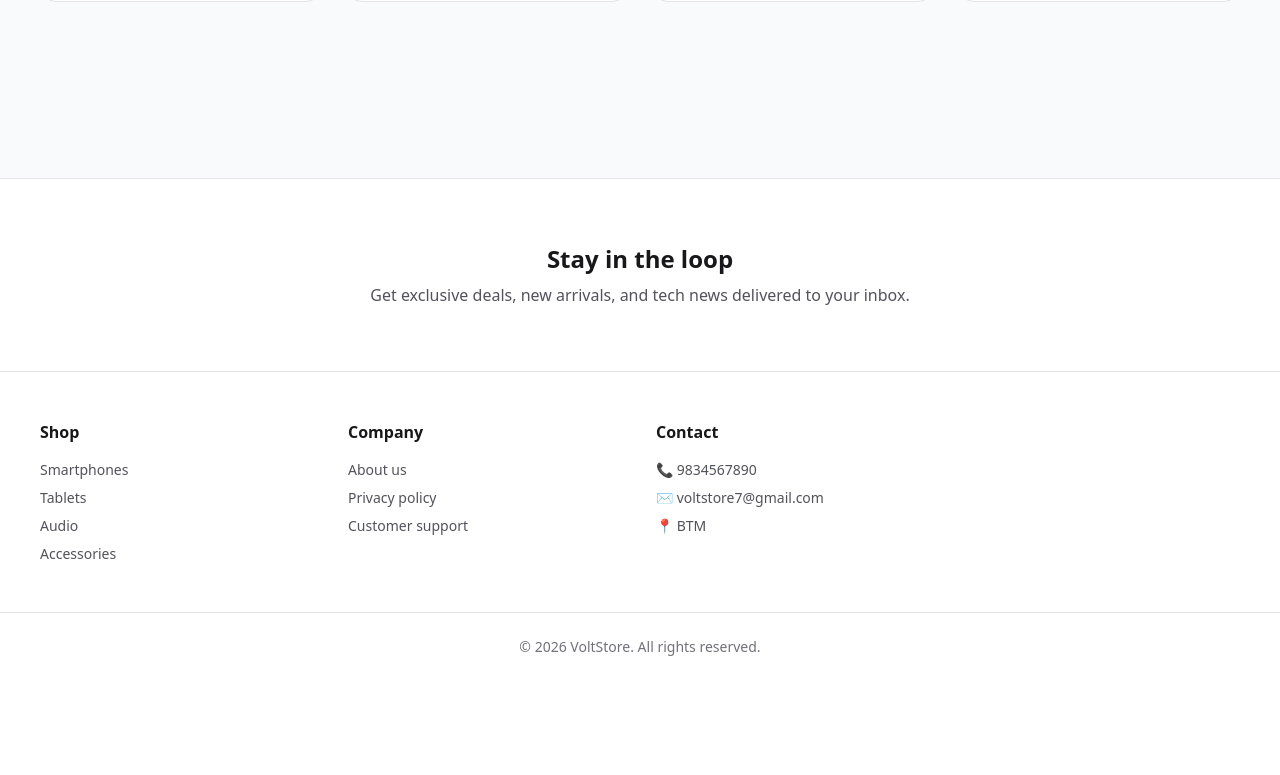
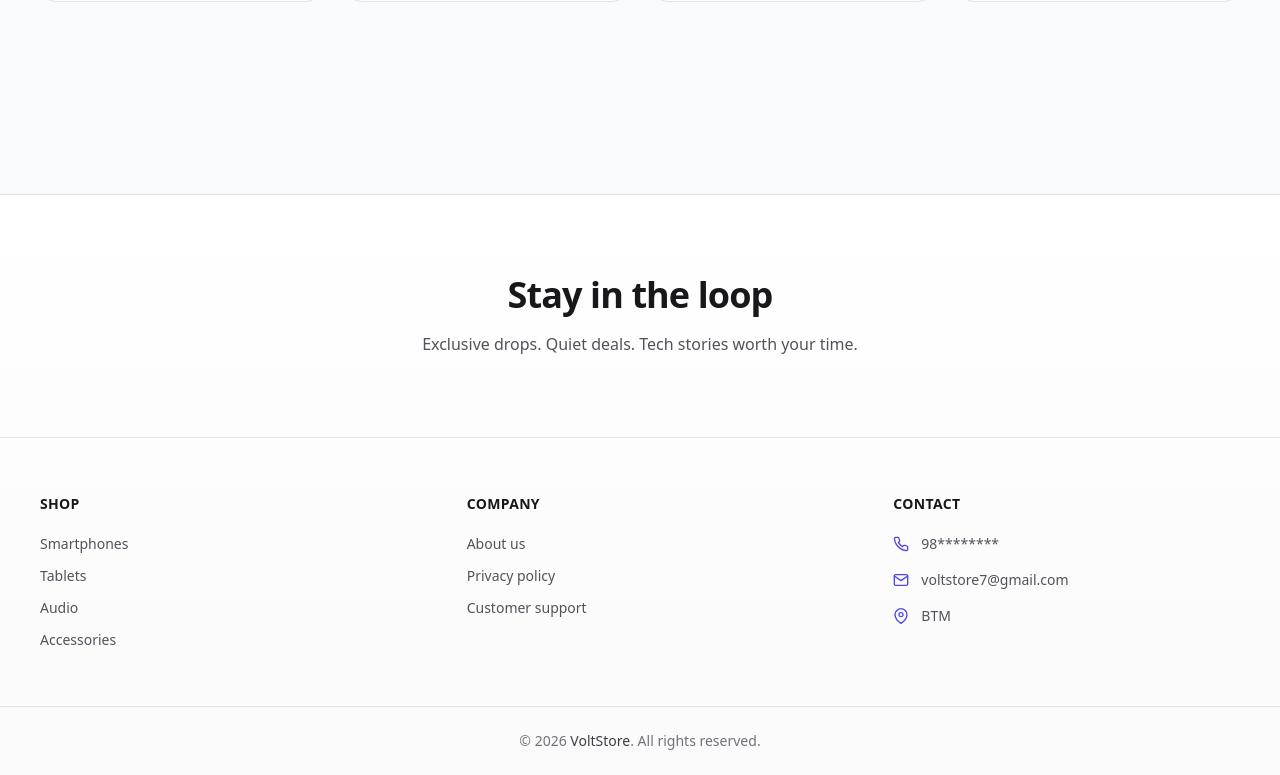
Before and after one commit to sewak07/E-commerce, a React app in the folder frontend/: page / in a window 1280 px wide. Shown: the part 655-1430 px from the top of the page. Before the commit the page ends 1336 px from the top, so only its background shows below. Built offline with nearby package versions, Linux system fonts and the light colour scheme; the HTML template or start-up script is replaced by a standard one.

Commit message:
icons and responsiveness added

```diff
--- a/frontend/src/components/AdminHeader.jsx
+++ b/frontend/src/components/AdminHeader.jsx
@@ -3,10 +3,11 @@ import { Link } from "react-router-dom";
 export default function AdminHeader() {
   return (
     <header className="w-full bg-gray-900 border-b border-gray-800 sticky top-0 z-50">
-      <div className="max-w-7xl mx-auto px-6 py-4 flex items-center justify-between">
+      <div className="max-w-7xl mx-auto px-4 sm:px-6 py-4 flex items-center justify-between">
 
         {/* Left: Logo + Panel name */}
-        <div className="flex items-center gap-6">
+        <div className="flex flex-col sm:flex-row sm:items-center sm:gap-6 gap-1">
+
           <Link
             to="/admin-dashboard"
             className="flex items-center gap-1 text-xl font-semibold tracking-wide"
@@ -16,20 +17,32 @@ export default function AdminHeader() {
             <span className="text-indigo-500">Store</span>
           </Link>
 
-          <span className="text-sm text-gray-400 border-l border-gray-700 pl-4">
+          <span className="text-sm text-gray-400 sm:border-l sm:border-gray-700 sm:pl-4">
             Admin Dashboard
           </span>
         </div>
 
         {/* Right: Actions */}
-        <div className="flex items-center gap-4">
+        <div className="flex items-center">
+
+          {/* Desktop button */}
           <Link
             to="/admin-addProduct"
-            className="px-4 py-2 rounded-lg bg-indigo-600 text-white text-sm font-medium
+            className="hidden sm:inline-flex px-4 py-2 rounded-lg bg-indigo-600 text-white text-sm font-medium
                        hover:bg-indigo-500 transition focus:outline-none focus:ring-2 focus:ring-indigo-600"
           >
             + Add Product
           </Link>
+
+          {/* Mobile icon button */}
+          <Link
+            to="/admin-addProduct"
+            className="sm:hidden inline-flex items-center justify-center w-10 h-10 rounded-lg bg-indigo-600 text-white
+                       hover:bg-indigo-500 transition focus:outline-none focus:ring-2 focus:ring-indigo-600"
+          >
+            +
+          </Link>
+
         </div>
 
       </div>
--- a/frontend/src/components/CategoryNavs.jsx
+++ b/frontend/src/components/CategoryNavs.jsx
@@ -1,4 +1,5 @@
 import { Link } from "react-router-dom";
+import { FiShoppingCart } from "react-icons/fi";
 
 export default function CategoryNavs() {
   return (
@@ -24,9 +25,9 @@ export default function CategoryNavs() {
 
       <Link
         to="/cart"
-        className="text-lg text-zinc-600 hover:text-indigo-600 transition"
+        className="text-zinc-600 hover:text-indigo-600 transition"
       >
-        👜
+        <FiShoppingCart className="w-6 h-6" />
       </Link>
 
       <Link
--- a/frontend/src/components/Footer.jsx
+++ b/frontend/src/components/Footer.jsx
@@ -1,61 +1,109 @@
 import { Link } from "react-router-dom";
+import {
+  FiPhone,
+  FiMail,
+  FiMapPin,
+} from "react-icons/fi";
 
 export default function Footer() {
   return (
-    <footer className="bg-white border-t border-zinc-200 mt-20">
+    <footer className="bg-gradient-to-b from-white to-zinc-50 border-t border-zinc-200 mt-24">
 
       {/* Newsletter */}
-      <div className="max-w-7xl mx-auto px-4 sm:px-6 lg:px-10 py-16 text-center">
-        <h2 className="text-2xl font-semibold text-zinc-900">
+      <div className="max-w-7xl mx-auto px-4 sm:px-6 lg:px-10 py-20 text-center">
+        <h2 className="text-3xl sm:text-4xl font-bold tracking-tight text-zinc-900">
           Stay in the loop
         </h2>
-        <p className="mt-2 text-zinc-600 max-w-xl mx-auto">
-          Get exclusive deals, new arrivals, and tech news delivered to your inbox.
+        <p className="mt-4 text-zinc-600 max-w-xl mx-auto leading-relaxed">
+          Exclusive drops. Quiet deals. Tech stories worth your time.
         </p>
-
-
       </div>
 
       {/* Links */}
       <div className="border-t border-zinc-200">
-        <div className="max-w-7xl mx-auto px-4 sm:px-6 lg:px-10 py-12 grid grid-cols-1 sm:grid-cols-2 md:grid-cols-4 gap-8">
+        <div className="max-w-7xl mx-auto px-4 sm:px-6 lg:px-10 py-14 grid grid-cols-1 sm:grid-cols-2 md:grid-cols-3 gap-20">
 
           {/* Shop */}
           <div>
-            <h3 className="font-semibold text-zinc-900 mb-4">Shop</h3>
-            <ul className="space-y-2 text-sm text-zinc-600">
-              <li><Link to="/smartphones" className="hover:text-indigo-600">Smartphones</Link></li>
-              <li><Link to="/tablets" className="hover:text-indigo-600">Tablets</Link></li>
-              <li><Link to="/audio" className="hover:text-indigo-600">Audio</Link></li>
-              <li><Link to="/accessories" className="hover:text-indigo-600">Accessories</Link></li>
+            <h3 className="font-semibold text-zinc-900 mb-5 tracking-wide uppercase text-sm">
+              Shop
+            </h3>
+            <ul className="space-y-3 text-sm text-zinc-600">
+              {["Smartphones", "Tablets", "Audio", "Accessories"].map((item) => (
+                <li key={item}>
+                  <Link
+                    to={`/${item.toLowerCase()}`}
+                    className="relative inline-block hover:text-indigo-600 transition-colors duration-200
+                               after:absolute after:left-0 after:-bottom-1 after:h-[1px] after:w-0
+                               after:bg-indigo-600 after:transition-all after:duration-300
+                               hover:after:w-full"
+                  >
+                    {item}
+                  </Link>
+                </li>
+              ))}
             </ul>
           </div>
 
           {/* Company */}
           <div>
-            <h3 className="font-semibold text-zinc-900 mb-4">Company</h3>
-            <ul className="space-y-2 text-sm text-zinc-600">
-              <li><Link to="/about-us" className="hover:text-indigo-600">About us</Link></li>
-              <li><Link to="/privacy-policy" className="hover:text-indigo-600">Privacy policy</Link></li>
-              <li><Link to="/support" className="hover:text-indigo-600">Customer support</Link></li>
+            <h3 className="font-semibold text-zinc-900 mb-5 tracking-wide uppercase text-sm">
+              Company
+            </h3>
+            <ul className="space-y-3 text-sm text-zinc-600">
+              <li><Link to="/about-us" className="hover:text-indigo-600 transition">About us</Link></li>
+              <li><Link to="/privacy-policy" className="hover:text-indigo-600 transition">Privacy policy</Link></li>
+              <li><Link to="/support" className="hover:text-indigo-600 transition">Customer support</Link></li>
             </ul>
           </div>
 
           {/* Contact */}
           <div>
-            <h3 className="font-semibold text-zinc-900 mb-4">Contact</h3>
-            <ul className="space-y-2 text-sm text-zinc-600">
-              <li>📞 9834567890</li>
-              <li>✉️ voltstore7@gmail.com</li>
-              <li>📍 BTM</li>
+            <h3 className="font-semibold text-zinc-900 mb-5 tracking-wide uppercase text-sm">
+              Contact
+            </h3>
+            <ul className="space-y-4 text-sm text-zinc-600">
+              <li className="transition hover:text-zinc-900">
+                <a
+                  href="tel:9834567890"
+                  className="flex items-center gap-3 hover:text-indigo-600 transition"
+                >
+                  <FiPhone className="w-4 h-4 text-indigo-600" />
+                  <span>98********</span>
+                </a>
+              </li>
+              <li className="flex items-center gap-3 transition hover:text-zinc-900">
+                <FiMail className="w-4 h-4 text-indigo-600" />
+
+                <a
+                  href="mailto:voltstore7@gmail.com"
+                  className="hover:text-indigo-600 transition"
+                >
+                  voltstore7@gmail.com
+                </a>
+              </li>
+
+              <li className="transition hover:text-zinc-900">
+                <a
+                  href="https://www.google.com/maps/search/?api=1&query=BTM"
+                  target="_blank"
+                  rel="noopener noreferrer"
+                  className="flex items-center gap-3 hover:text-indigo-600 transition"
+                >
+                  <FiMapPin className="w-4 h-4 text-indigo-600" />
+                  <span>BTM</span>
+                </a>
+              </li>
             </ul>
           </div>
+
         </div>
       </div>
 
       {/* Bottom */}
-      <div className="border-t border-zinc-200 py-6 text-center text-sm text-zinc-500">
-        © {new Date().getFullYear()} VoltStore. All rights reserved.
+      <div className="border-t border-zinc-200 py-6 text-center text-xs sm:text-sm text-zinc-500">
+        © {new Date().getFullYear()}{" "}
+        <span className="font-medium text-zinc-700">VoltStore</span>. All rights reserved.
       </div>
 
     </footer>
--- a/frontend/src/components/Header.jsx
+++ b/frontend/src/components/Header.jsx
@@ -9,15 +9,12 @@ export default function Header() {
         {/* Logo */}
         <Link
           to="/"
-          className="flex items-center gap-2 text-lg font-semibold text-zinc-800"
+          className="flex items-center gap-1 text-xl font-semibold tracking-wide"
         >
-          <span className="bg-indigo-600 text-white px-2 py-1 rounded-md text-sm">
-            ⚡
-          </span>
-          <span className="font-bold">VOLT</span>
-          <span className="text-indigo-600 font-bold">Store.</span>
+          <span className="text-indigo-500 text-2xl">⚡</span>
+          <span className="text-black">VOLT</span>
+          <span className="text-indigo-500">Store</span>
         </Link>
-
         <CategoryNavs />
 
       </div>
```
